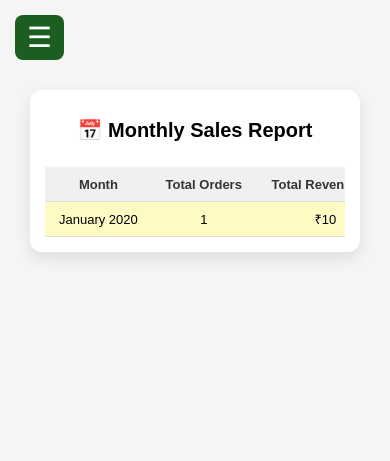
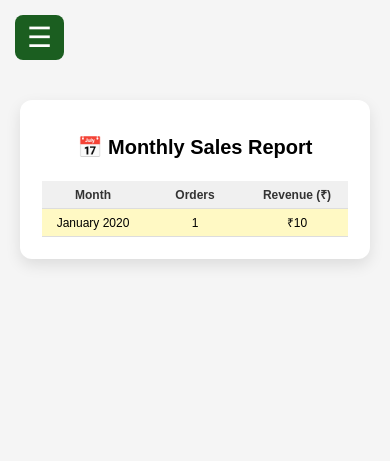
Before and after one commit to Sindhuramkrish/ruchipe-restaurant, a Flask app: page /monthly-report in a window 390 px wide. Shown: the top 461 px of the page. Run offline with Flask 3, Linux system fonts and the light colour scheme; tables that the repository leaves empty hold one stand-in row (values such as "Sample post").

Commit message:
UI fix: monthly report fits mobile, order history responsive

```diff
--- a/templates/monthly_report.html
+++ b/templates/monthly_report.html
@@ -6,33 +6,30 @@
     max-width: 700px;
     margin: 20px auto;
     background: #fff;
-    padding: 25px;
+    padding: 22px;
     border-radius: 12px;
     box-shadow: 0 6px 15px rgba(0,0,0,0.1);
 }
 
 h1 {
     text-align: center;
-    margin-bottom: 25px;
+    margin-bottom: 22px;
     font-size: 24px;
-}
-
-/* Table container for horizontal scroll on small devices */
-.table-wrapper {
-    overflow-x: auto;
 }
 
 /* Table styling */
 table {
     width: 100%;
     border-collapse: collapse;
-    min-width: 350px;
+    table-layout: fixed; /* IMPORTANT: helps fit table */
 }
 
 th, td {
-    padding: 12px;
+    padding: 8px 6px;
     border-bottom: 1px solid #ddd;
     text-align: center;
+    font-size: 14px;
+    word-break: break-word;
 }
 
 th {
@@ -42,26 +39,39 @@ th {
 }
 
 td {
-    background: #fff9c4; /* light yellow background for readability */
-    transition: background 0.2s;
+    background: #fff9c4;
 }
 
-/* Hover effect on rows */
+/* Hover */
 tr:hover td {
-    background: #fff59d; /* brighter yellow on hover */
+    background: #fff59d;
 }
 
-/* Responsive adjustments */
+/* Mobile fine-tuning (NO swipe, NO layout break) */
 @media (max-width: 768px) {
-    .report-box { padding: 20px; }
-    th, td { padding: 10px; font-size: 14px; }
-    h1 { font-size: 22px; }
+    th, td {
+        font-size: 13px;
+        padding: 6px 4px;
+    }
+
+    td:first-child {
+        font-size: 12px; /* month text */
+    }
+
+    h1 {
+        font-size: 22px;
+    }
 }
 
 @media (max-width: 480px) {
-    .report-box { padding: 15px; margin: 10px; }
-    th, td { padding: 8px; font-size: 13px; }
-    h1 { font-size: 20px; }
+    th, td {
+        font-size: 12px;
+        padding: 5px 3px;
+    }
+
+    h1 {
+        font-size: 20px;
+    }
 }
 </style>
 
@@ -69,14 +79,13 @@ tr:hover td {
     <h1>📅 Monthly Sales Report</h1>
 
     {% if report|length == 0 %}
-        <p style="text-align:center; font-style:italic; font-size:16px;">No sales data available.</p>
+        <p style="text-align:center; font-style:italic;">No sales data available.</p>
     {% else %}
-        <div class="table-wrapper">
         <table>
             <tr>
                 <th>Month</th>
-                    <th>Total Orders</th>
-                    <th>Total Revenue (₹)</th>
+                <th>Orders</th>
+                <th>Revenue (₹)</th>
             </tr>
 
             {% for month, data in report.items() %}
@@ -87,7 +96,6 @@ tr:hover td {
             </tr>
             {% endfor %}
         </table>
-        </div>
     {% endif %}
 </div>
 
```
Also changed, not shown: templates/orders.html (+6 -25 lines). Lines whose indentation alone changed are shown as unchanged.
